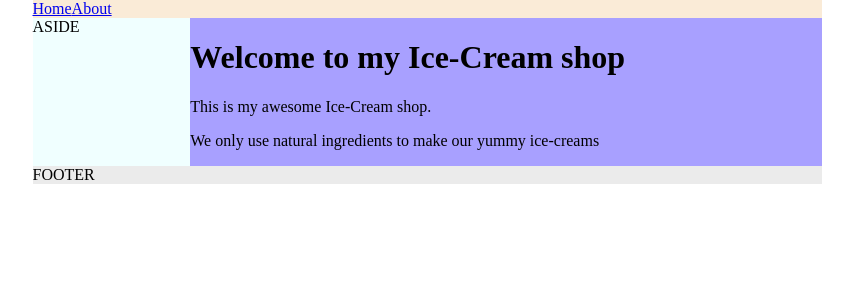
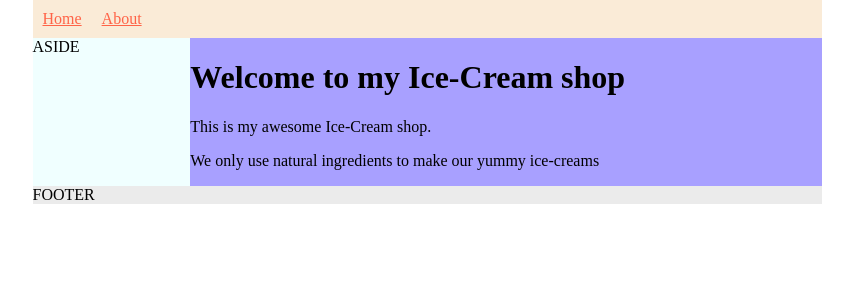
Before and after one commit to Erjankydyrov/test2-dipmloma23, a React (Vite) app: page / in a window 1280 px wide. Shown: the top 300 px of the page, without its empty margins (213-1066 px from the left). Built offline with nearby package versions, Linux system fonts and the light colour scheme.

Commit message:
Styling for Nav component

```diff
--- a/src/components/Nav/Nav.css
+++ b/src/components/Nav/Nav.css
@@ -0,0 +1,11 @@
+.Nav ul {
+  display: flex;
+  list-style-type: none;
+  margin: 0;
+  padding: 0;
+}
+.Nav ul li a {
+  color: tomato;
+  padding: 10px;
+  display: block;
+}
--- a/src/components/Nav/Nav.jsx
+++ b/src/components/Nav/Nav.jsx
@@ -4,8 +4,10 @@ import "./Nav.css";
 export default function Nav() {
   return (
     <nav className="Nav">
-      <NavLink to="/">Home</NavLink>
-      <NavLink to="/about">About</NavLink>
+      <ul>
+        <li><NavLink to="/">Home</NavLink></li>
+        <li><NavLink to="/about">About</NavLink></li>
+      </ul>
     </nav>
   );
 }
```
